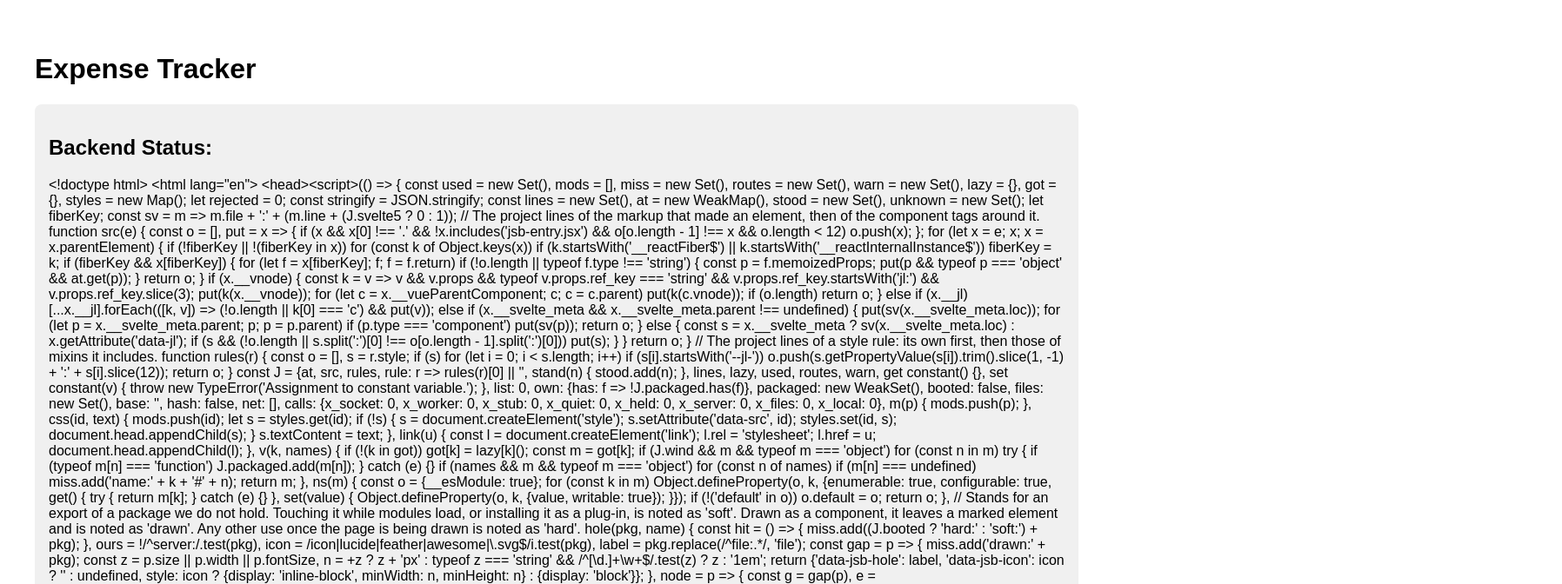
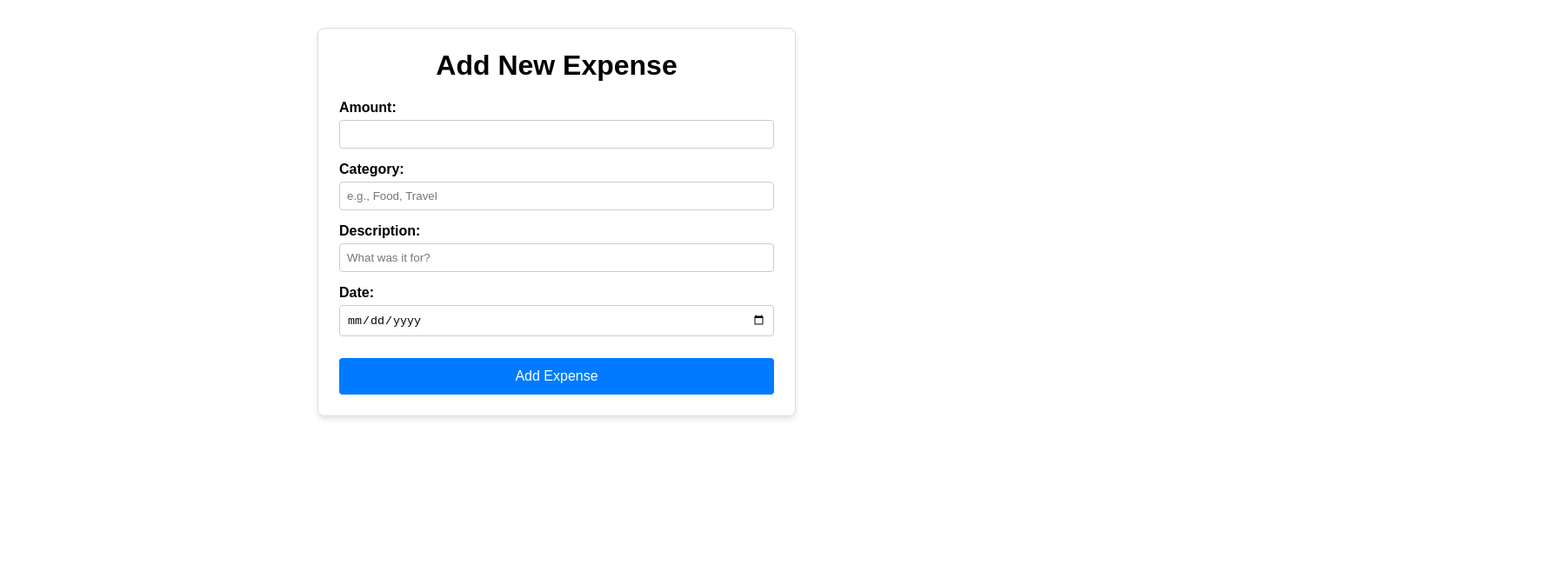
Before and after one commit to Slash-495/fenmo_assessment_expense_tracker, a React (Vite) app in the folder frontend/: page / in a window 1280 px wide. Shown: the top 672 px of the page at 87% size, 1796 px wide, since content can reach past the window. Built offline with nearby package versions, Linux system fonts and the light colour scheme.

Commit message:
add expense creation form in frontend

```diff
--- a/frontend/src/App.jsx
+++ b/frontend/src/App.jsx
@@ -1,27 +1,121 @@
-import React, { useState, useEffect } from 'react'
+import React, { useState } from 'react';
 
 function App() {
-  const [message, setMessage] = useState('Loading...');
+  const [formData, setFormData] = useState({
+    amount: '',
+    category: '',
+    description: '',
+    date: ''
+  });
+  const [statusMessage, setStatusMessage] = useState({ type: '', text: '' });
 
-  useEffect(() => {
-    fetch('http://localhost:5000/')
-      .then(res => res.text())
-      .then(data => setMessage(data))
-      .catch(err => {
-        console.error(err);
-        setMessage('Failed to connect to backend');
+  const handleChange = (e) => {
+    setFormData({
+      ...formData,
+      [e.target.name]: e.target.value
+    });
+  };
+
+  const handleSubmit = async (e) => {
+    e.preventDefault();
+    setStatusMessage({ type: '', text: '' });
+
+    try {
+      const response = await fetch('http://localhost:5000/expenses', {
+        method: 'POST',
+        headers: {
+          'Content-Type': 'application/json',
+        },
+        body: JSON.stringify(formData),
       });
-  }, []);
+
+      if (response.ok) {
+        setStatusMessage({ type: 'success', text: 'Expense added successfully!' });
+        setFormData({ amount: '', category: '', description: '', date: '' });
+      } else {
+        const errData = await response.json();
+        setStatusMessage({ type: 'error', text: errData.error || 'Failed to add expense' });
+      }
+    } catch (error) {
+      console.error('Error submitting form:', error);
+      setStatusMessage({ type: 'error', text: 'Network error. Make sure the backend is running.' });
+    }
+  };
 
   return (
-    <div style={{ fontFamily: 'sans-serif', padding: '2rem' }}>
-      <h1>Expense Tracker</h1>
-      <div style={{ padding: '1rem', background: '#f0f0f0', borderRadius: '8px' }}>
-        <h2>Backend Status:</h2>
-        <p>{message}</p>
-      </div>
+    <div style={{ fontFamily: 'sans-serif', maxWidth: '500px', margin: '2rem auto', padding: '1.5rem', border: '1px solid #ddd', borderRadius: '8px', boxShadow: '0 4px 6px rgba(0,0,0,0.1)' }}>
+      <h1 style={{ textAlign: 'center', marginTop: 0 }}>Add New Expense</h1>
+
+      {statusMessage.text && (
+        <div style={{
+          padding: '10px',
+          marginBottom: '15px',
+          borderRadius: '4px',
+          backgroundColor: statusMessage.type === 'success' ? '#d4edda' : '#f8d7da',
+          color: statusMessage.type === 'success' ? '#155724' : '#721c24'
+        }}>
+          {statusMessage.text}
+        </div>
+      )}
+
+      <form onSubmit={handleSubmit} style={{ display: 'flex', flexDirection: 'column', gap: '15px' }}>
+        <div>
+          <label style={{ display: 'block', marginBottom: '5px', fontWeight: 'bold' }}>Amount:</label>
+          <input
+            type="number"
+            name="amount"
+            value={formData.amount}
+            onChange={handleChange}
+            required
+            step="0.01"
+            style={{ width: '100%', padding: '8px', boxSizing: 'border-box', borderRadius: '4px', border: '1px solid #ccc' }}
+          />
+        </div>
+
+        <div>
+          <label style={{ display: 'block', marginBottom: '5px', fontWeight: 'bold' }}>Category:</label>
+          <input
+            type="text"
+            name="category"
+            value={formData.category}
+            onChange={handleChange}
+            required
+            placeholder="e.g., Food, Travel"
+            style={{ width: '100%', padding: '8px', boxSizing: 'border-box', borderRadius: '4px', border: '1px solid #ccc' }}
+          />
+        </div>
+
+        <div>
+          <label style={{ display: 'block', marginBottom: '5px', fontWeight: 'bold' }}>Description:</label>
+          <input
+            type="text"
+            name="description"
+            value={formData.description}
+            onChange={handleChange}
+            required
+            placeholder="What was it for?"
+            style={{ width: '100%', padding: '8px', boxSizing: 'border-box', borderRadius: '4px', border: '1px solid #ccc' }}
+          />
+        </div>
+
+        <div>
+          <label style={{ display: 'block', marginBottom: '5px', fontWeight: 'bold' }}>Date:</label>
+          <input
+            type="date"
+            name="date"
+            value={formData.date}
+            onChange={handleChange}
+            required
+            style={{ width: '100%', padding: '8px', boxSizing: 'border-box', borderRadius: '4px', border: '1px solid #ccc' }}
+          />
+        </div>
+
+        <button type="submit" style={{ padding: '12px', backgroundColor: '#007bff', color: 'white', border: 'none', borderRadius: '4px', cursor: 'pointer', fontSize: '16px', marginTop: '10px' }}>
+          Add Expense
+        </button>
+      </form>
     </div>
-  )
+  );
 }
 
-export default App
+export default App;
```
